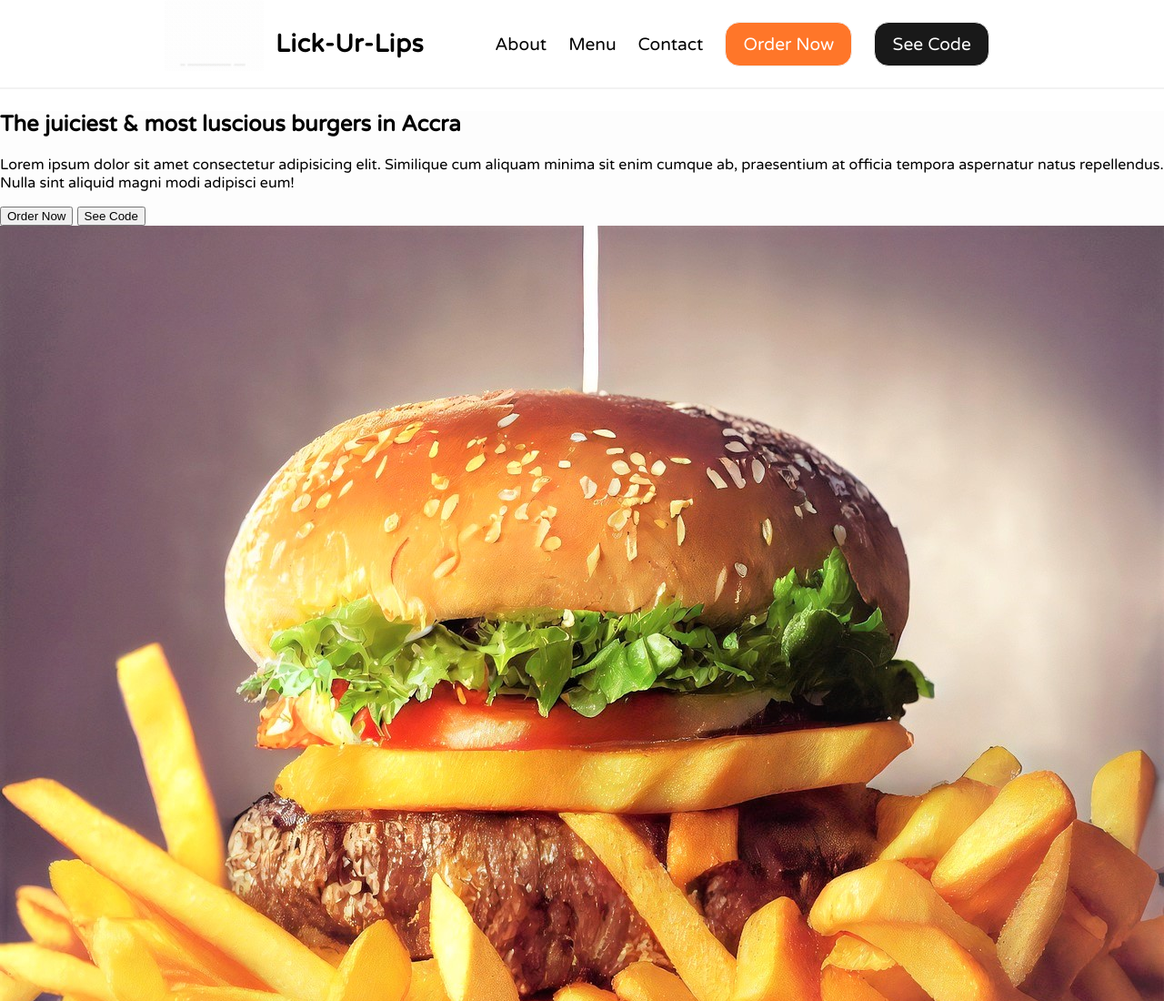
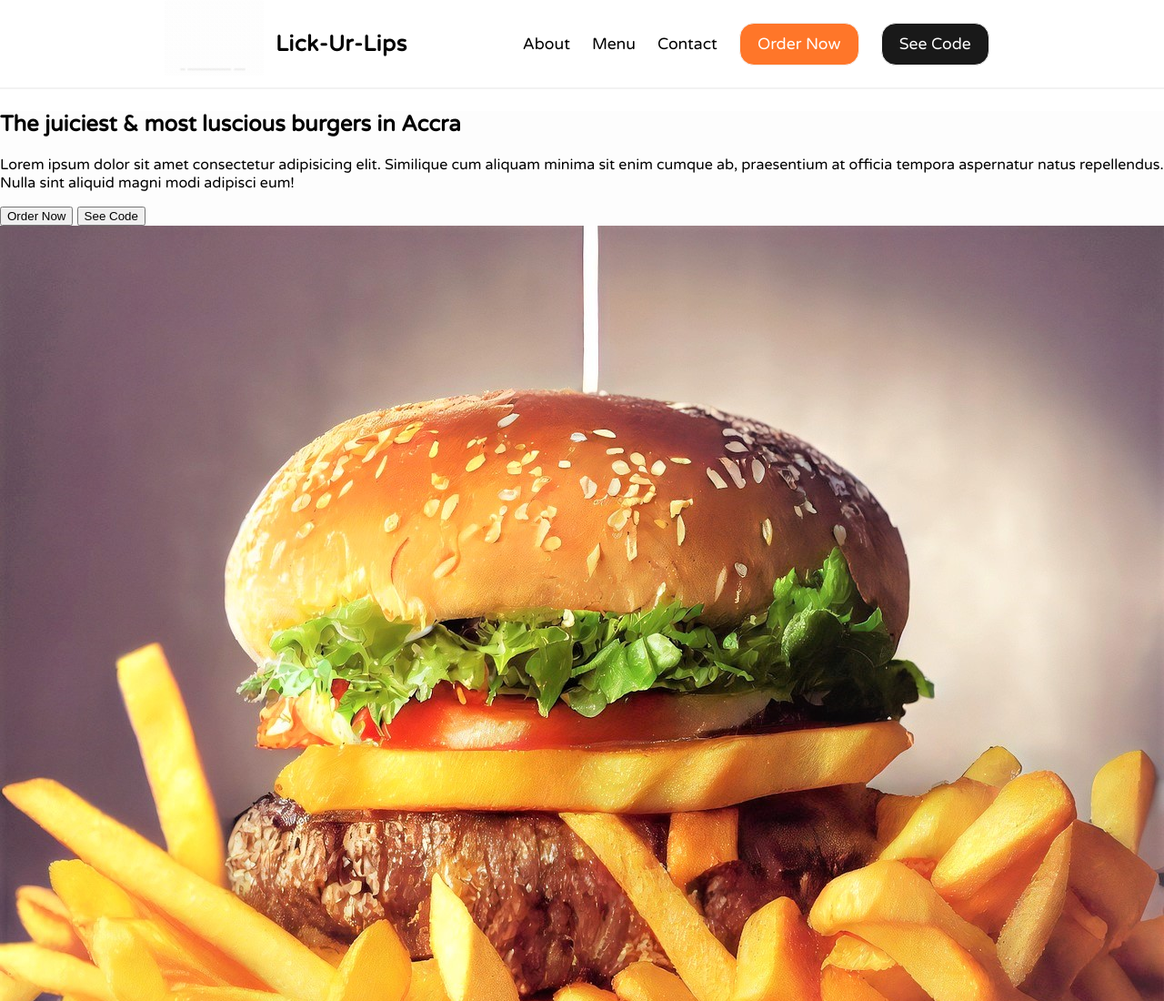
Before and after one commit to Kwadwo-Firempong-Boakye/Restaurant-DOM, a website built with webpack: page dist/index.html in a window 1280 px wide. Shown: the top 1100 px of the page at 91% size. Built offline with nearby package versions, Linux system fonts and the light colour scheme.

Commit message:
Adjust menu text size and logo flex gap

```diff
--- a/src/index.css
+++ b/src/index.css
@@ -31,21 +31,28 @@ nav {
 .menu {
 	display: flex;
 	flex-wrap: wrap;
-	gap: 1.5rem;
 	align-items: center;
 	transition: all 0.3s ease-in-out;
 }
 
+.menu {
+    gap: 1.5rem;
+}
+
+/* .logo-area {
+    gap: 1.2rem;
+} */
+
 .logo-area img {
 	position: relative;
-	bottom: 1.7rem;
+	bottom: 1.4rem;
 	overflow: hidden;
-	transform: scale(1.25);
+	/* transform: scale(1.05); */
 }
 
 .logo-area p {
 	font-weight: bold;
-	font-size: 1.7rem;
+	font-size: 1.5rem;
 	letter-spacing: 0.5px;
 	transition: all 0.5s ease-in;
 }
@@ -55,7 +62,7 @@ nav {
 }
 
 .menu p {
-	font-size: 1.2rem;
+	font-size: 1.1rem;
 	transition: all 0.2s ease-in-out;
 }
 
@@ -70,7 +77,7 @@ nav {
 	border: 1px solid #f2f2f2;
 	padding: 0.75rem 1.2rem;
 	color: #fff;
-	font-size: 1.2rem;
+	font-size: 1.1rem;
 	font-family: VarelaRound;
 	transition: all 0.3s ease-in-out;
 }
```
